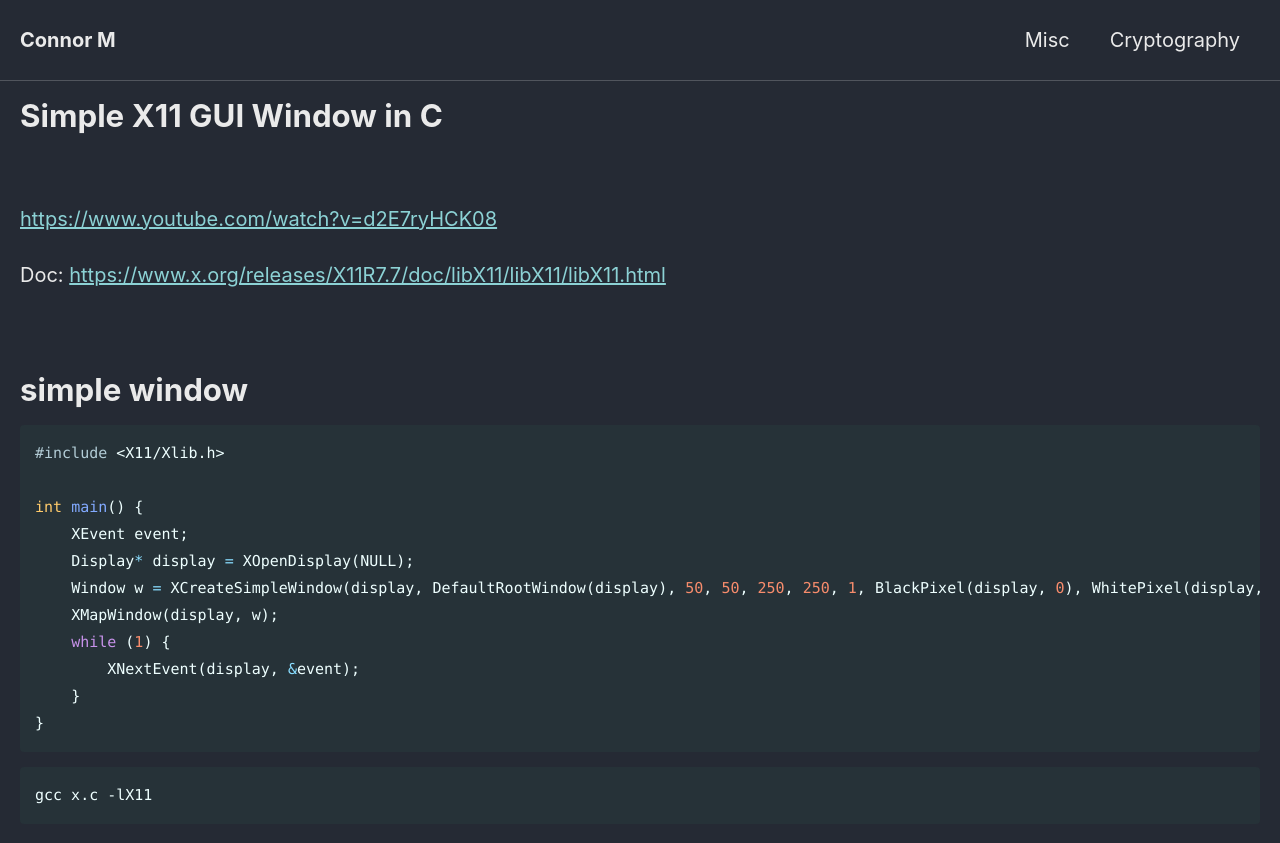
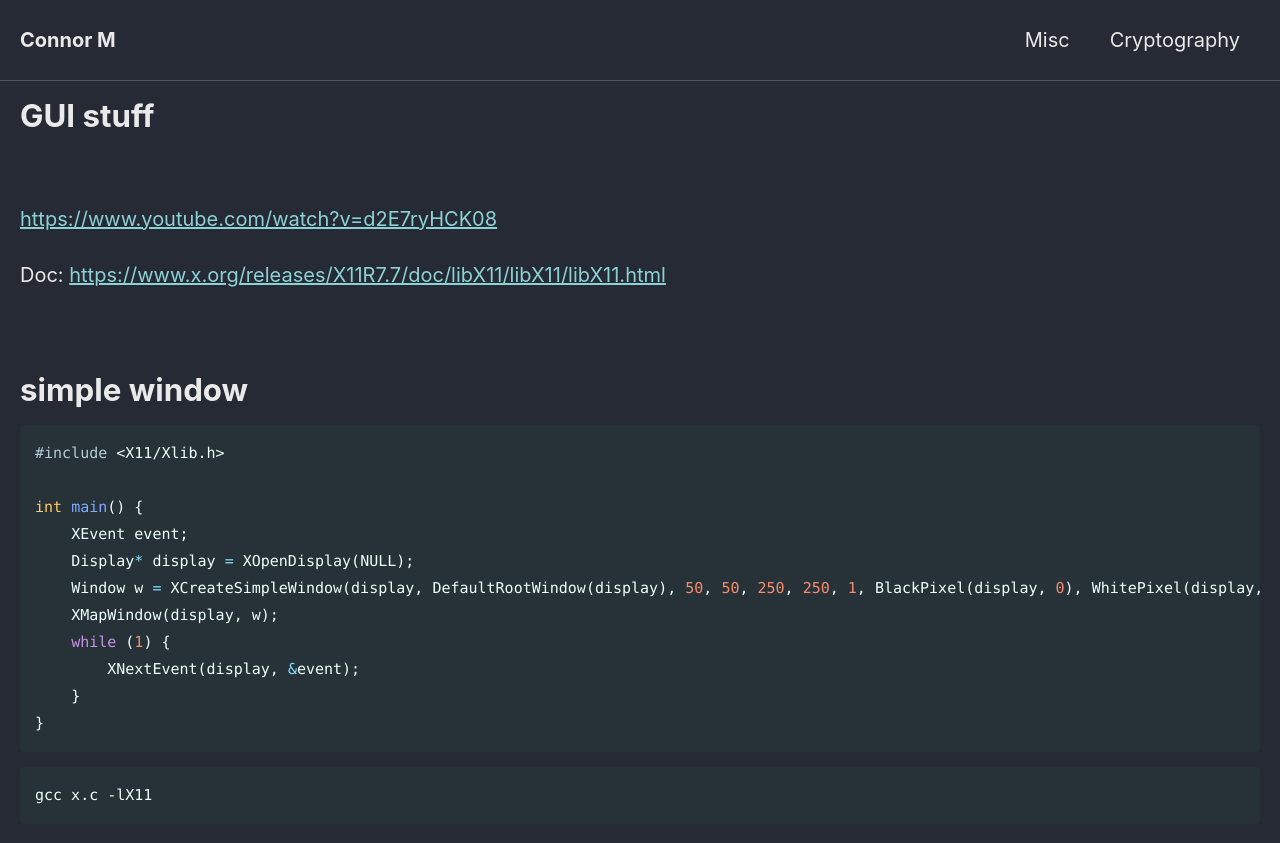
Before and after one commit to Connor-McCartney/Connor-McCartney.github.io, a Jekyll site: the page built from _pages/misc/xguic.md, in a window 1280 px wide and 900 px high. Shown: the top 843 px of the window. Built offline with Jekyll 4.4.1, drawn with Linux system fonts in a browser that asks for light colours; cached includes are drawn as plain includes.

Commit message:
Update xguic.md

```diff
--- a/_pages/misc/xguic.md
+++ b/_pages/misc/xguic.md
@@ -1,6 +1,6 @@
 ---
 permalink: /misc/xguic
-title: Simple X11 GUI Window in C
+title: GUI stuff
 ---
 
 <br>
```
